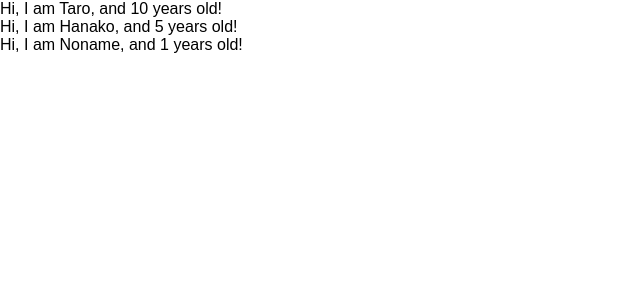
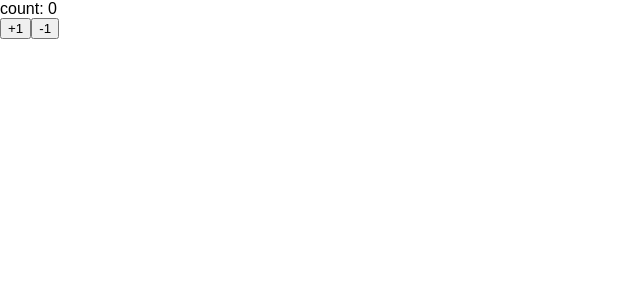
Before and after one commit to os-hun/udemy-react-redux-crud-application, a React (Create React App) app: page / in a window 1280 px wide. Shown: the top 300 px of the page, without its empty margins (0-640 px from the left). Built offline with nearby package versions, Linux system fonts and the light colour scheme.

Commit message:
learn state and setState

```diff
--- a/src/App.js
+++ b/src/App.js
@@ -1,28 +1,36 @@
-import React from 'react';
-import PropTypes from 'prop-types'
+import React, { Component } from 'react';
 
-const App = () => {
-  const profiles = [
-    { name: "Taro", age: 10 },
-    { name: "Hanako", age: 5 },
-    { name: "Noname", age: 1 }
-  ]
-  return (
-    <div>
-      {profiles.map((profile, index) => {
-        return <User name={profile.name} age={profile.age} key={index} />
-      })}
-    </div>
-  )
-}
+const App  = () => (<Counter/>)
 
-const User = (props) => {
-  return <div>Hi, I am {props.name}, and {props.age} years old!</div>
-}
+class Counter extends Component {
+  constructor(props) {
+    super(props);
+    this.state = {
+      count: 0,
+    }
+  }
 
-User.propTypes = {
-  name: PropTypes.string,
-  age: PropTypes.number.isRequired,
+  handlePlusButton = () => {
+    this.setState({
+      count: this.state.count + 1
+    })
+  }
+
+  handleMinusButton = () => {
+    this.setState({
+      count: this.state.count - 1
+    })
+  }
+
+  render () {
+    return (
+      <React.Fragment>
+        <div>count: {this.state.count}</div>
+        <button onClick={this.handlePlusButton}> +1 </button>
+        <button onClick={this.handleMinusButton}> -1 </button>
+      </React.Fragment>
+    )
+  }
 }
 
 export default App;
```
